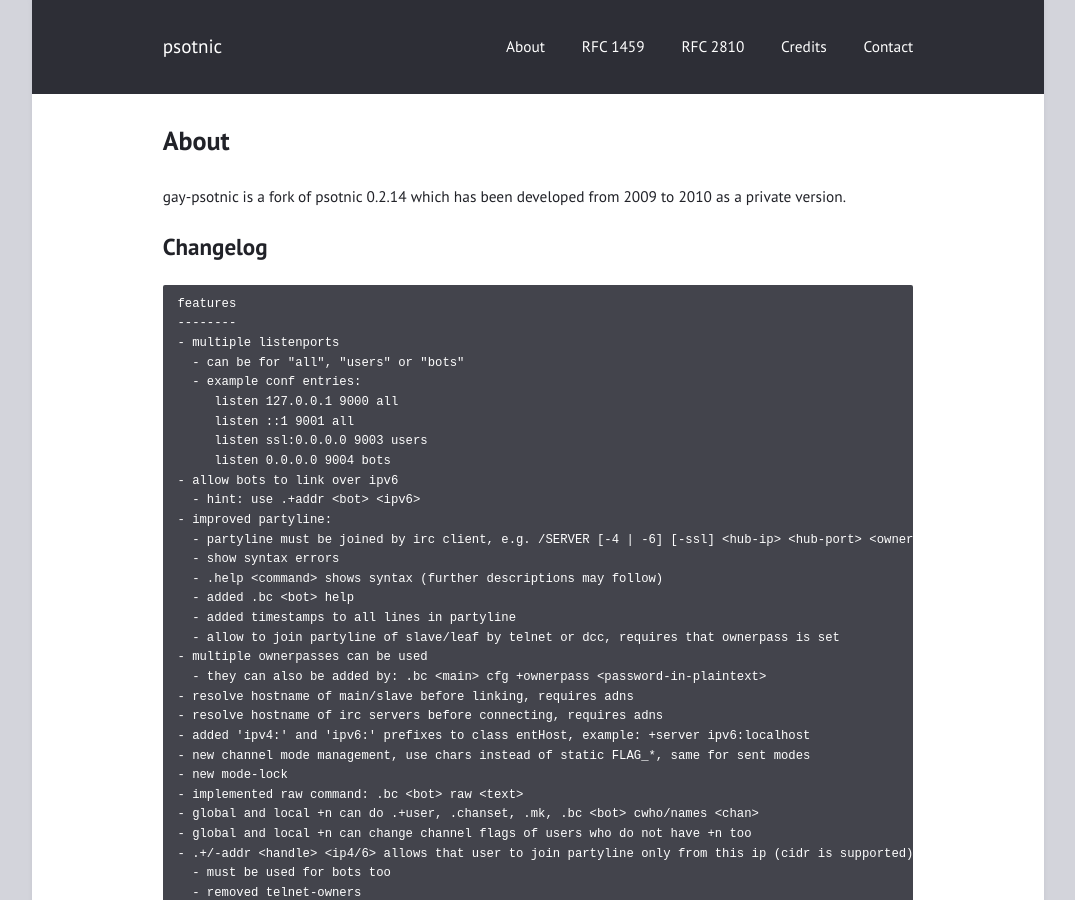
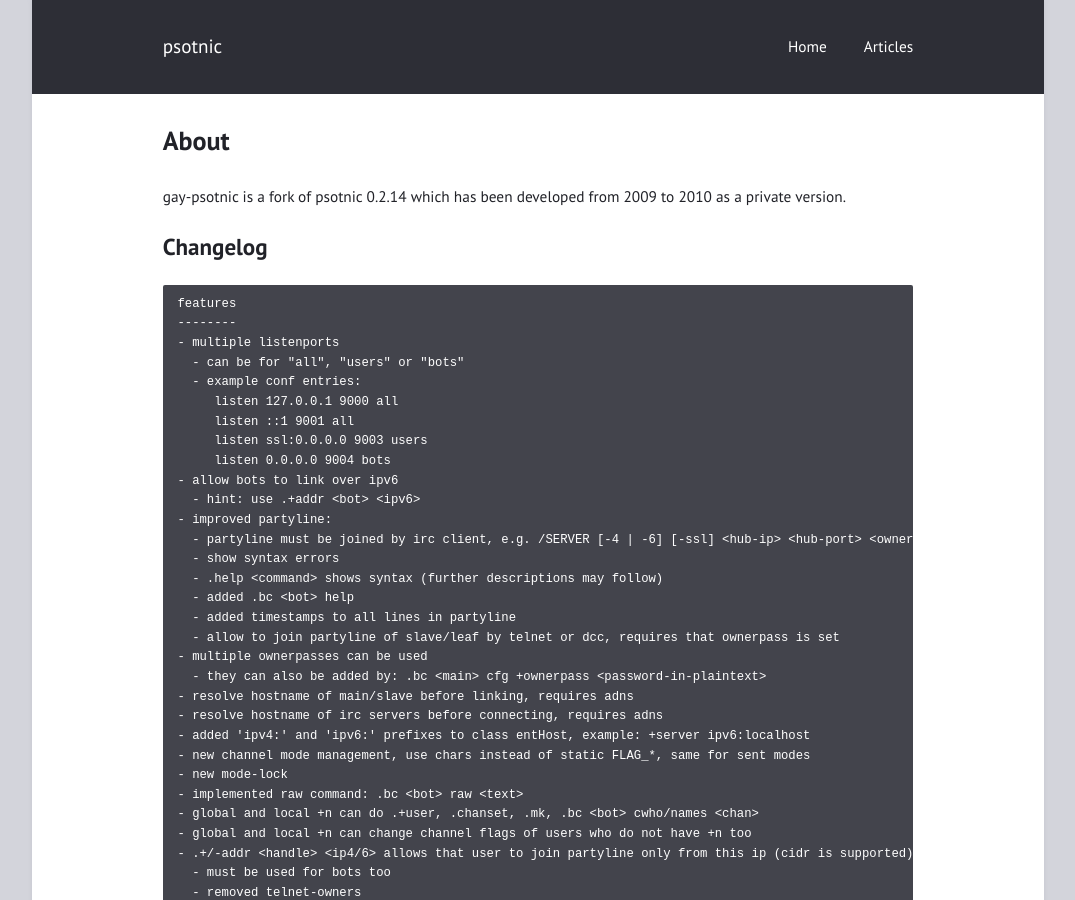
Before and after one commit to psotnic/tmp, a Jekyll site: the page built from index.html, in a window 1280 px wide and 900 px high. Shown: the whole window, without its empty margins (102-1177 px from the left). Built offline with Jekyll 4.4.1, drawn with Linux system fonts in a browser that asks for light colours.

Commit message:
Update _config.yml

```diff
--- a/_config.yml
+++ b/_config.yml
@@ -16,11 +16,8 @@ minimal: false             # use a dark header
 # Menu
 
 navigation:                # accepts {file, title, url, icon, sidebaricon}
-  - {url: "/", title: "About"}
-  - {file: "rfc1459.html"}
-  - {file: "rfc2810.html"}
-  - {url: "/credits/", title: "Credits"}
-  - {url: "/contact/", title: "Contact"}
+  - {url: "/", title: "Home"}
+  - {url: "/articles/", title: "Articles"}
 
 external:                  # shows a footer with social links - for available icons see fontawesome.com/icons
   - {title: Mail, icon: envelope, url: "mailto:info@psotnic.com"}
```
